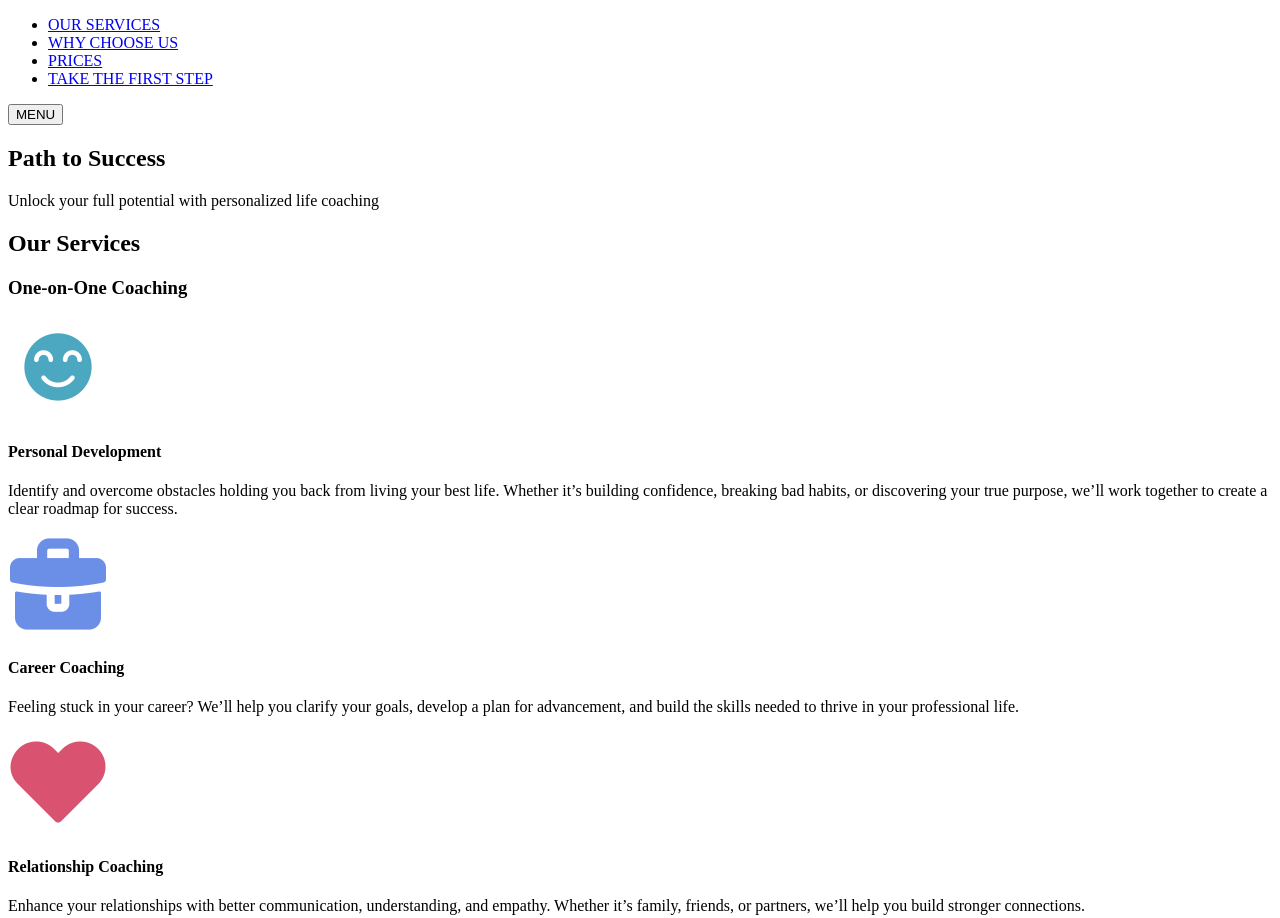
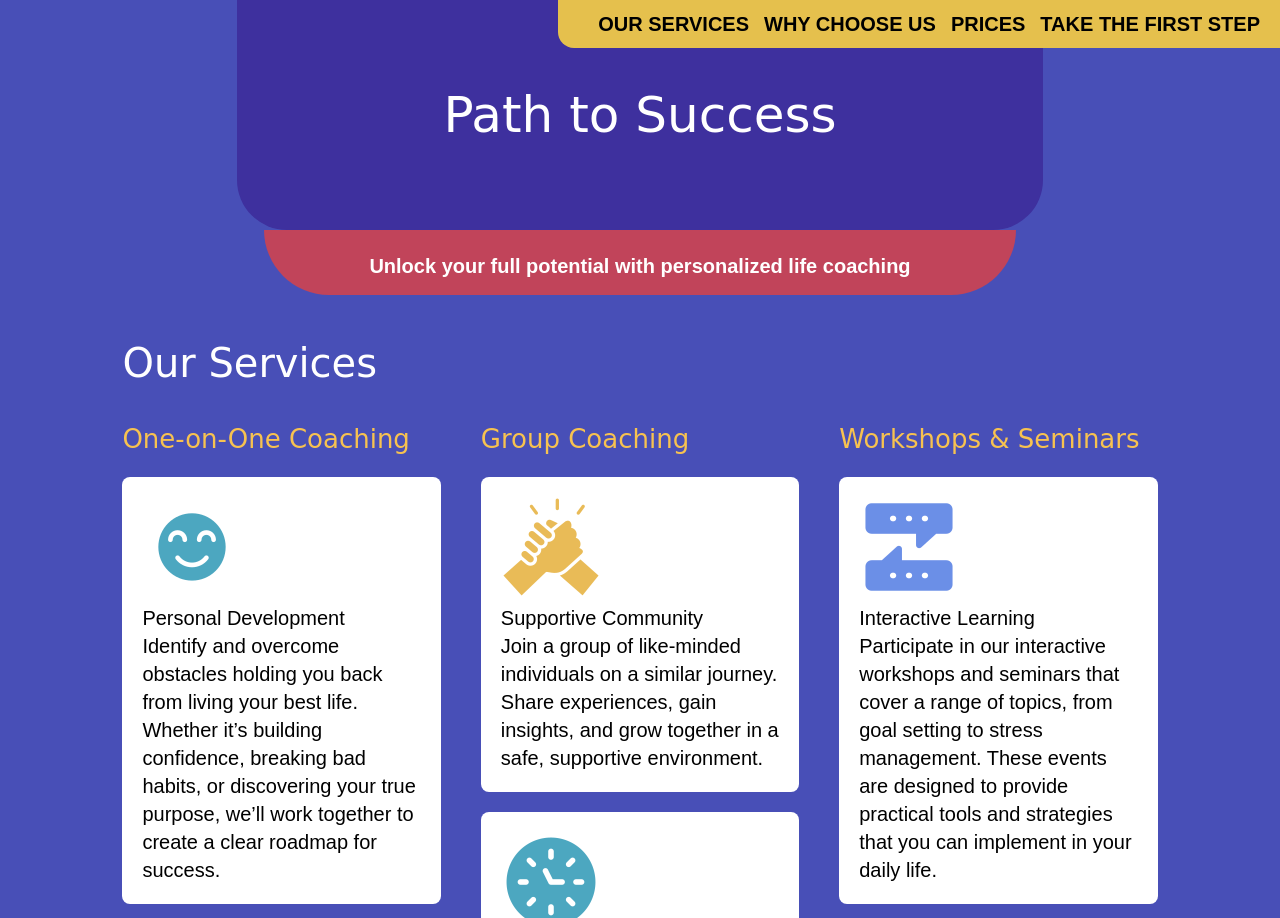
Before and after one commit to jalexiscastro/path-to-success, a plain HTML site: page index.html in a window 1280 px wide. Shown: the top 918 px of the page. Drawn offline with Linux system fonts and the light colour scheme; a web font is replaced by a local one.

Commit message:
why isn't it loading online

```diff
--- a/index.html
+++ b/index.html
@@ -1,6 +1,19 @@
 <!DOCTYPE html>
 <html lang="en">
+    <head>
+        <meta charset="UTF-8">
+        <title>Path to Success</title>
+        <link rel="stylesheet" href="styles.css">
+    </head>
+
     <body>
+
+    <header class="hero">
+        <div class="hero-content">
+        <h2 class="hero-title">Path to Success</h2>
+        </div>
+    </header>
+
     <nav class="navbar">
         <div class="navbar-left">
         </div>
@@ -13,11 +26,7 @@
 
         <button class="menu-button">MENU</button>
     </nav>
-  <header class="hero">
-    <div class="hero-content">
-      <h2 class="hero-title">Path to Success</h2>
-    </div>
-  </header>
+
     <section class="tagline-bar">
         <p>Unlock your full potential with personalized life coaching</p>
     </section>
--- a/styles.css
+++ b/styles.css
@@ -75,8 +75,10 @@ table {
     font-family: Arial, sans-serif;
     background-color: #484fb7;
     color: #FFFFFF;
+    min-width: 450px;
     line-height: 1.4;
   }
+
   h1, h2, h3, .site-title, .hero-title {
     font-family: 'Kavoon', cursive, sans-serif;
   }
```
Lines whose indentation alone changed are shown as unchanged.
